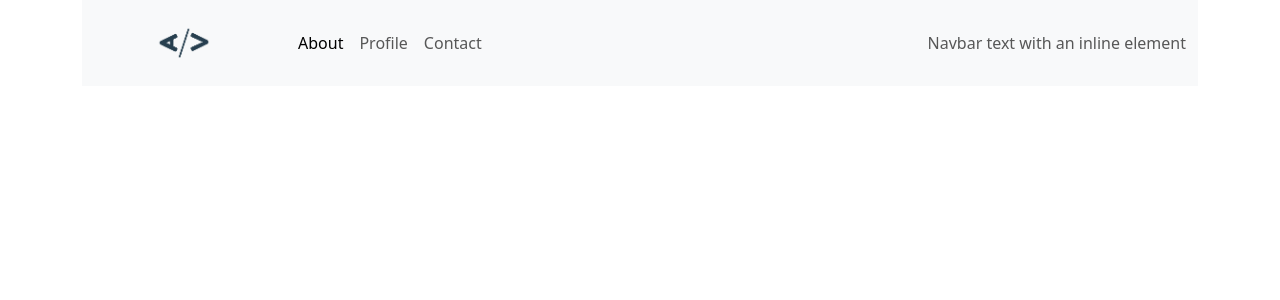
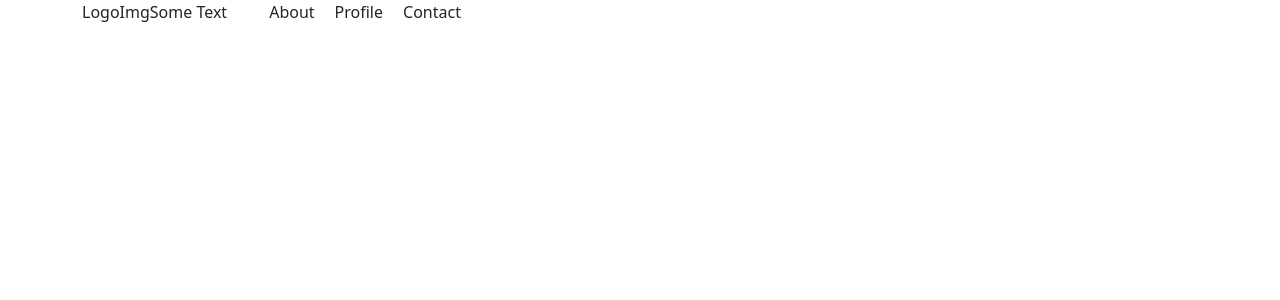
Before and after one commit to anneke44/my-profile-anneke-viljoen, a React (Create React App) app: page / in a window 1280 px wide. Shown: the top 300 px of the page. Built offline with nearby package versions, Linux system fonts and the light colour scheme.

Commit message:
Building NavBar Structure

```diff
--- a/src/App.css
+++ b/src/App.css
@@ -1,4 +1,7 @@
-.logo {
-  width: 60px;
-  margin: 0px 60px;
+.dropDown > ul {
+  list-style: none;
+  display: flex;
 }
+.dropDown li {
+  margin: 0 10px;
+}
--- a/src/App.js
+++ b/src/App.js
@@ -7,43 +7,16 @@ function App() {
     <div className="App">
       <div className="container">
         <section>
-          <nav className="navbar navbar-expand-lg bg-body-tertiary">
-            <div className="container-fluid">
-              <a className="navbar-brand" href="#">
-                <img src={logo} className="logo img img-fluid" />
-              </a>
-              <button
-                className="navbar-toggler"
-                type="button"
-                data-bs-toggle="collapse"
-                data-bs-target="#navbarText"
-                aria-controls="navbarText"
-                aria-expanded="false"
-                aria-label="Toggle navigation"
-              >
-                <span className="navbar-toggler-icon"></span>
-              </button>
-              <div className="collapse navbar-collapse" id="navbarText">
-                <ul className="navbar-nav me-auto mb-2 mb-lg-0">
-                  <li className="nav-item">
-                    <a className="nav-link active" aria-current="page" href="#">
-                      About
-                    </a>
-                  </li>
-                  <li className="nav-item">
-                    <a className="nav-link" href="#">
-                      Profile
-                    </a>
-                  </li>
-                  <li className="nav-item">
-                    <a className="nav-link" href="#">
-                      Contact
-                    </a>
-                  </li>
+          <nav>
+            <div className="navHeader d-flex">
+              <div className="logo">LogoImg</div>
+              <div>Some Text</div>
+              <div className="dropDown">
+                <ul>
+                  <li>About</li>
+                  <li>Profile</li>
+                  <li>Contact</li>
                 </ul>
-                <span className="navbar-text">
-                  Navbar text with an inline element
-                </span>
               </div>
             </div>
           </nav>
```
